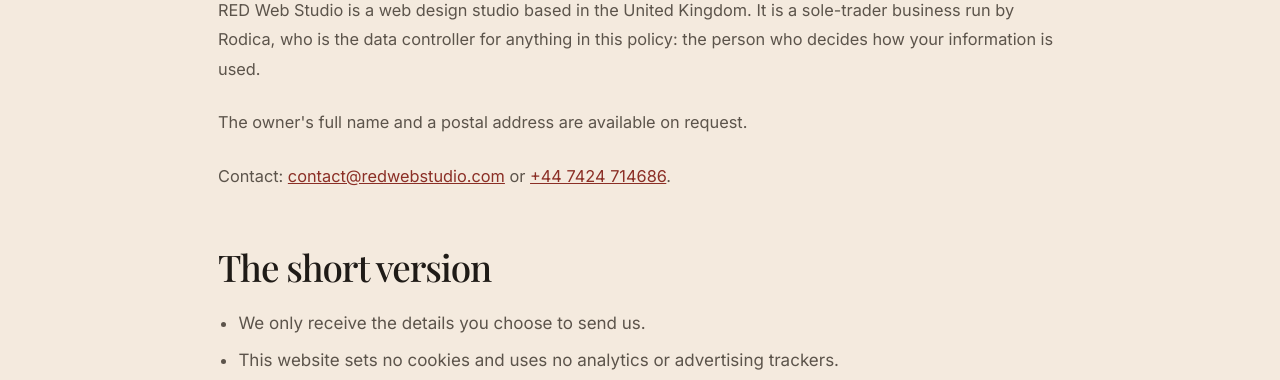
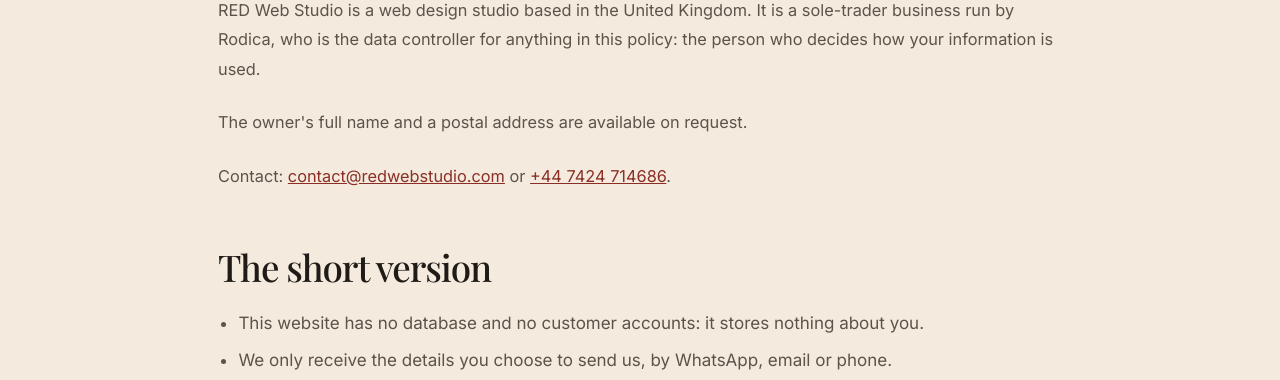
Before and after one commit to Rodica85/red-web-studio, a plain HTML site: page docs/privacy-policy/index.html in a window 1280 px wide. Shown: the part 551-931 px from the top of the page. Drawn offline with nearby package versions, Linux system fonts and the light colour scheme; a script that the page names is missing; a web font is replaced by a local one.

Commit message:
Privacy policy: state that the site keeps no database

```diff
--- a/docs/privacy-policy/index.html
+++ b/docs/privacy-policy/index.html
@@ -60,7 +60,8 @@
 
             <h2>The short version</h2>
             <ul>
-                <li>We only receive the details you choose to send us.</li>
+                <li>This website has no database and no customer accounts: it stores nothing about you.</li>
+                <li>We only receive the details you choose to send us, by WhatsApp, email or phone.</li>
                 <li>This website sets no cookies and uses no analytics or advertising trackers.</li>
                 <li>The chat assistant does not store your conversation.</li>
                 <li>We never sell your information or use it for anyone else's marketing.</li>
@@ -103,6 +104,7 @@
             <p>We do not sell your information, and we do not share it with anyone for marketing.</p>
 
             <h2>How long we keep it</h2>
+            <p>We do not build or keep a customer database. The only personal information we hold is the messages you send us and, if you become a client, what is needed for your project and for our accounts.</p>
             <ul>
                 <li>Enquiries that do not become a project: deleted within 12 months.</li>
                 <li>Client project files and messages: kept while we work together and for as long as you may need support.</li>
```
Also changed, not shown: website/privacy-policy/index.html (+3 -1 lines).
